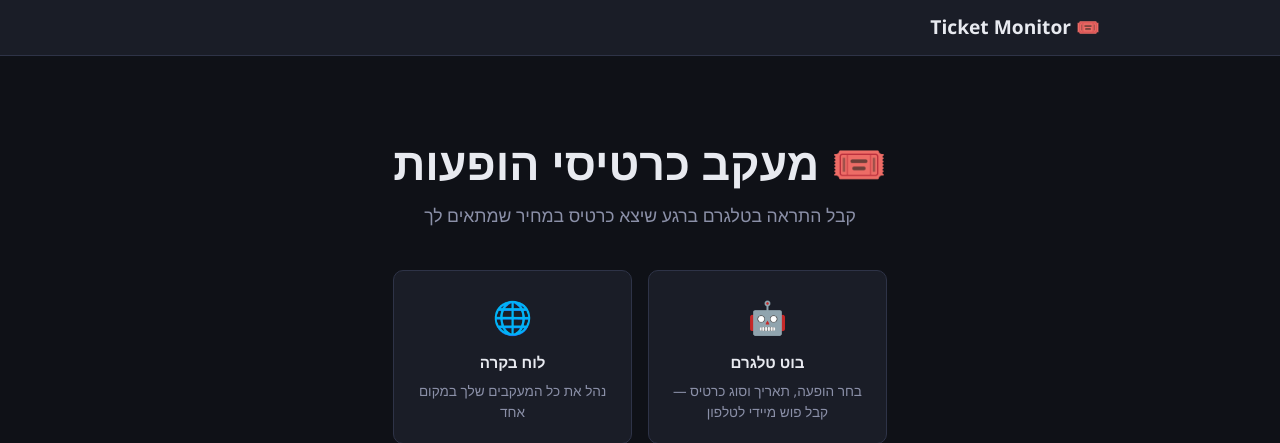
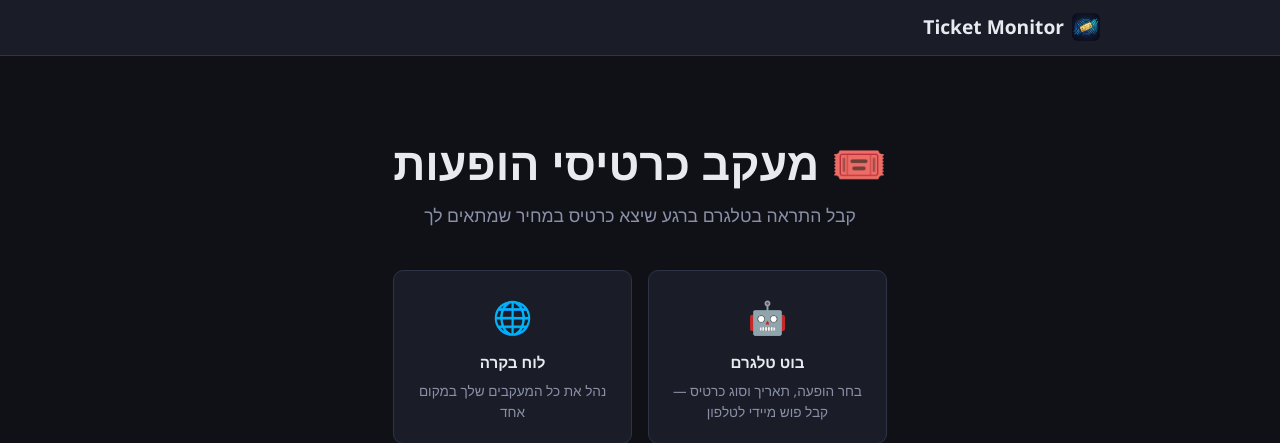
Before and after one commit to kroi4/Ticket-Monitor, a FastAPI app: page / in a window 1280 px wide. Shown: the top 443 px of the page. Run offline with FastAPI, Linux system fonts and the light colour scheme.

Commit message:
Add project logo to header
Generated logo: glowing ticket with radar pulse rings and music notes.
Displayed in navbar (28px) alongside brand name.

Co-Authored-By: Claude Sonnet 4.6 <noreply@anthropic.com>

```diff
--- a/static/style.css
+++ b/static/style.css
@@ -56,8 +56,12 @@ a:hover { text-decoration: underline; }
   font-size: 1.2rem;
   font-weight: 700;
   color: var(--text);
+  display: flex;
+  align-items: center;
+  gap: .5rem;
 }
 .brand:hover { text-decoration: none; }
+.brand-logo  { width: 28px; height: 28px; object-fit: contain; border-radius: 6px; }
 .nav {
   display: flex;
   align-items: center;
--- a/templates/base.html
+++ b/templates/base.html
@@ -9,7 +9,9 @@
 <body>
   <header class="header">
     <div class="container header-inner">
-      <a href="/" class="brand">🎟️ Ticket Monitor</a>
+      <a href="/" class="brand">
+        <img src="/static/img/logo.png" alt="Ticket Monitor" class="brand-logo"> Ticket Monitor
+      </a>
       <nav class="nav">
         {% if user is defined and user %}
           <span class="nav-user">👤 {{ user.name or user.email }}</span>
```
Also changed, not shown: static/img/logo.png (added).
